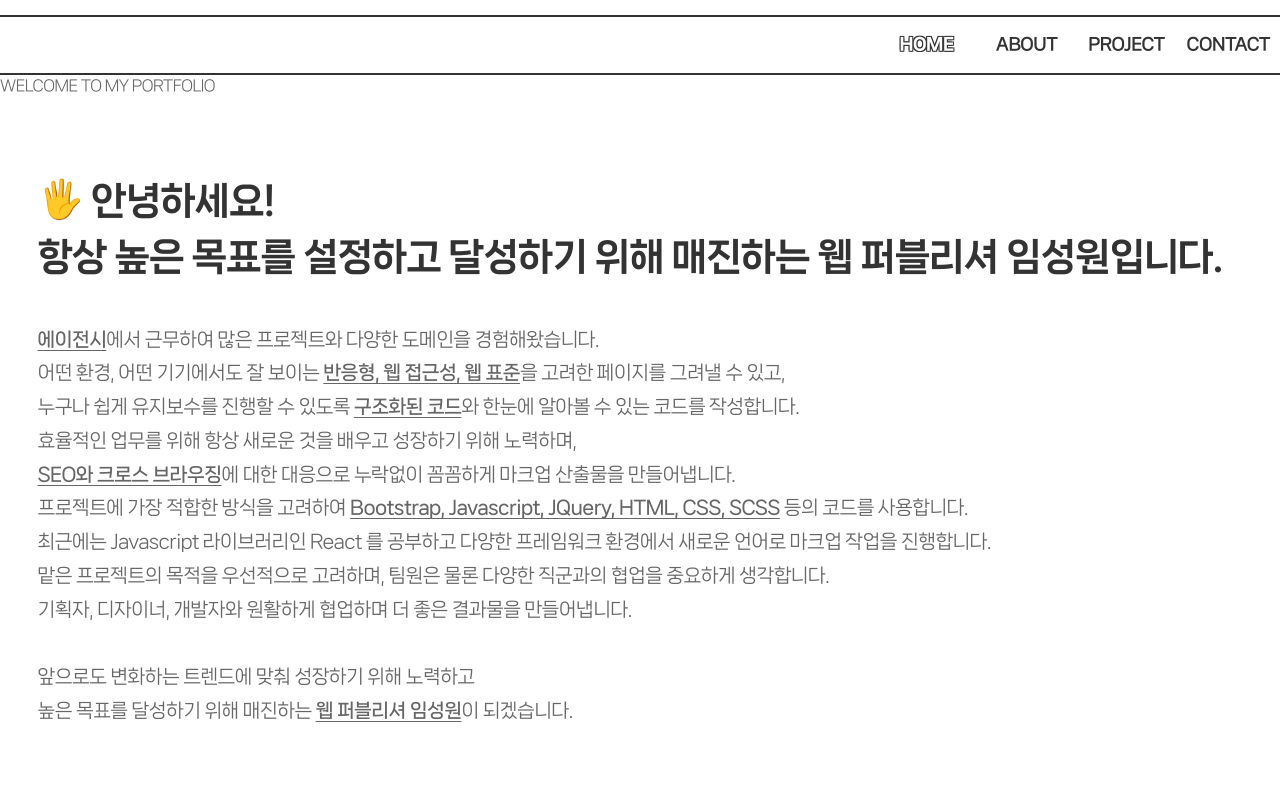
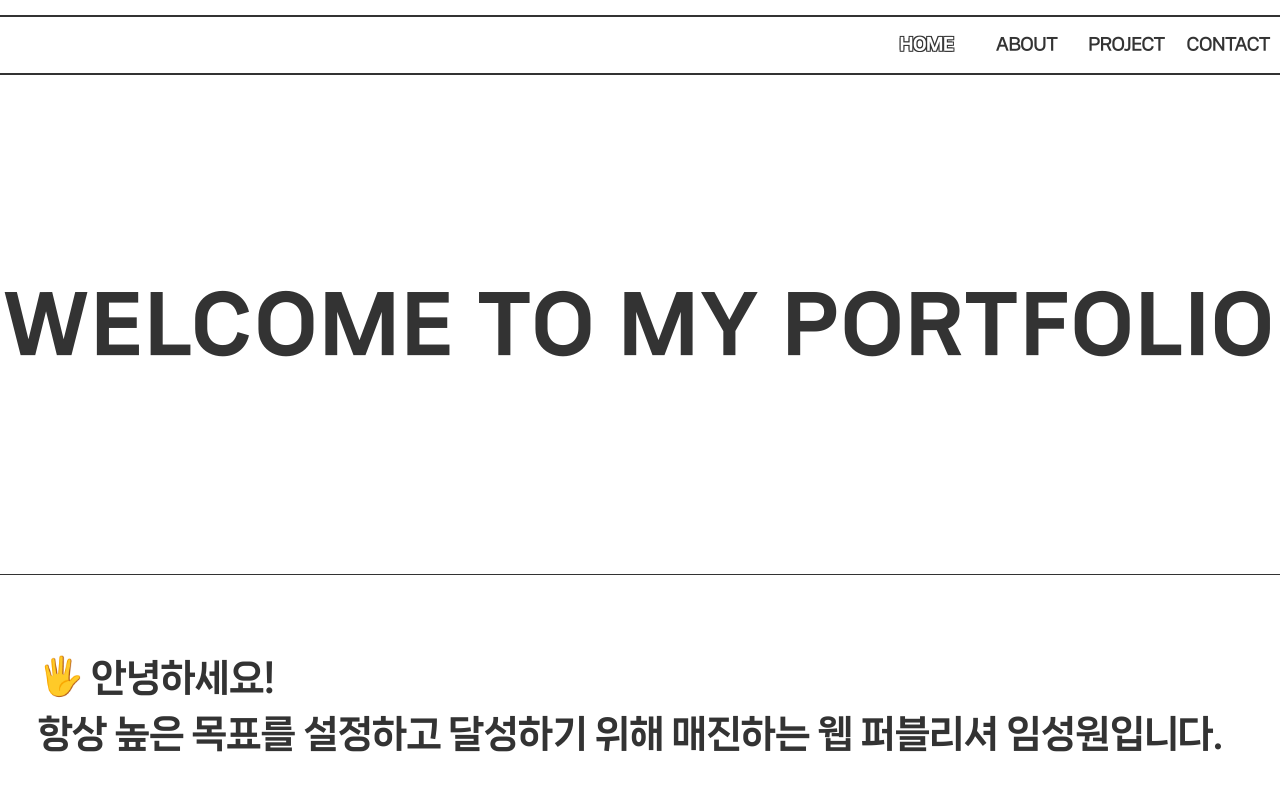
Before and after one commit to tjddnjs0531/portfolio-by-react, a React (Create React App) app: page / in a window 1280 px wide. Shown: the top 800 px of the page. Built offline with nearby package versions, Linux system fonts and the light colour scheme.

Commit message:
240111 v3

```diff
--- a/src/components/Main/Section1/Section1.jsx
+++ b/src/components/Main/Section1/Section1.jsx
@@ -5,7 +5,7 @@ function Section1() {
       <>
         <section id="section1" className="section">
             <h2 className="hide">Home</h2>
-            <div className="headlin">
+            <div className="headline">
                 <p>WELCOME TO <br className="hidden-lg" />MY PORTFOLIO</p>
             </div>
             <div className="inner intro">
```
